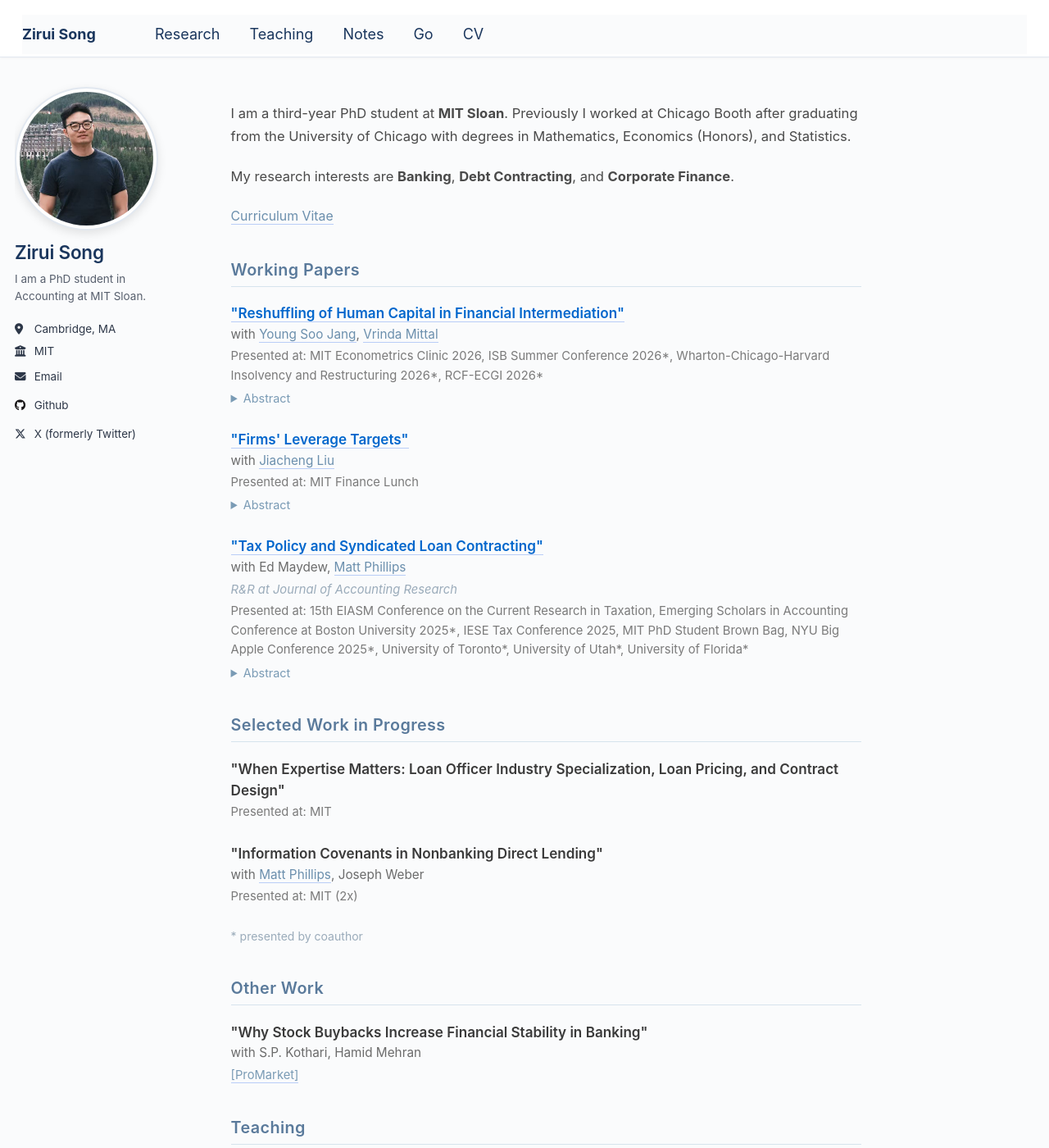
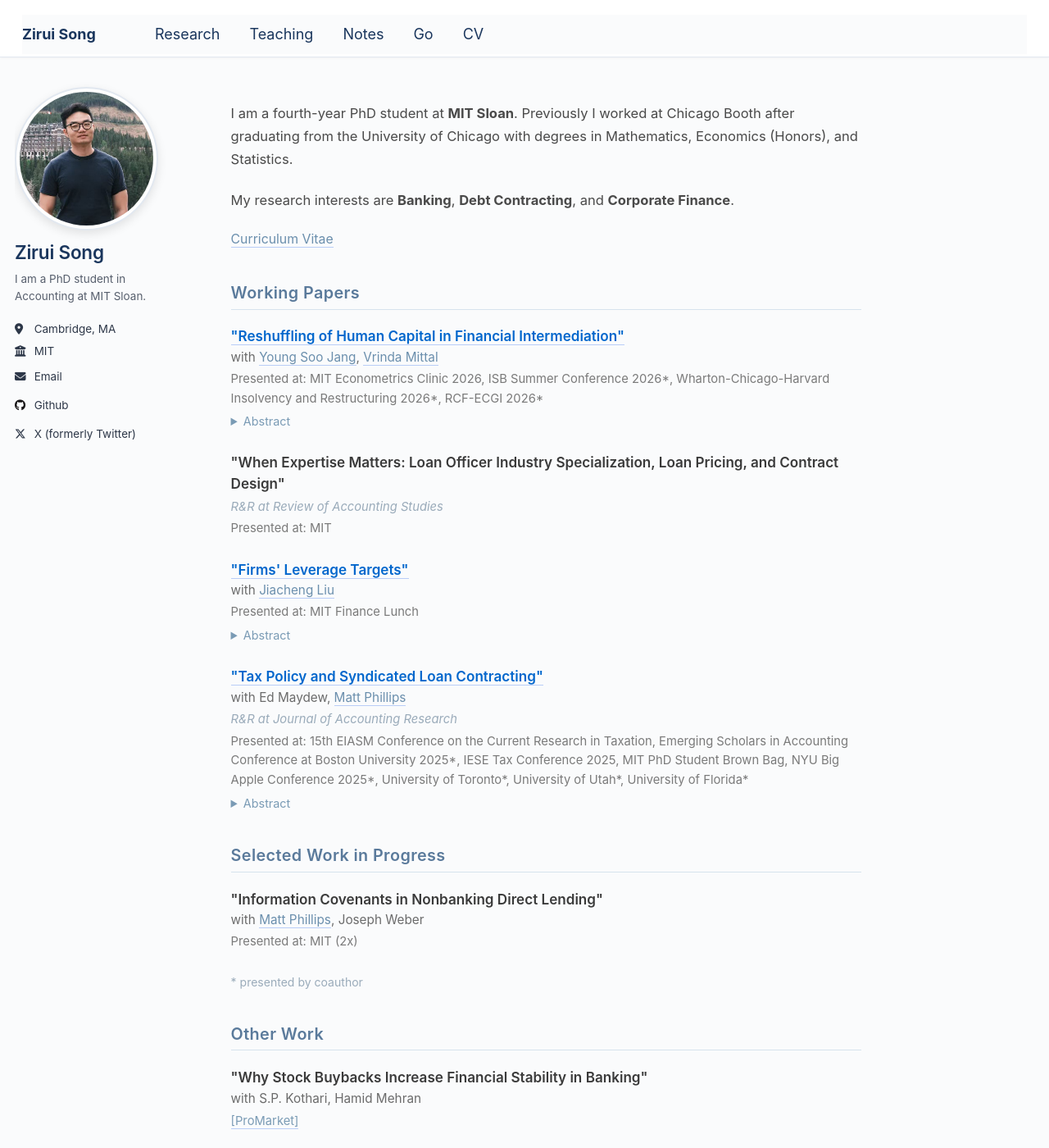
Before and after one commit to zirui-song/zirui-song.github.io, a Jekyll site: the page built from _pages/about.md, in a window 1280 px wide and 1400 px high. Shown: the whole window at 82% size. Built offline with Jekyll 4.4.1, drawn with Linux system fonts in a browser that asks for light colours.

Commit message:
Mark loan officer paper R&R at RAST; update to fourth-year PhD
Co-Authored-By: Claude Fable 5.1 <noreply@anthropic.com>

```diff
--- a/_pages/about.md
+++ b/_pages/about.md
@@ -124,7 +124,7 @@ redirect_from:
 <div class="home-section">
 
 <p class="intro">
-I am a third-year PhD student at <strong>MIT Sloan</strong>. Previously I worked at Chicago Booth after graduating from the University of Chicago with degrees in Mathematics, Economics (Honors), and Statistics.
+I am a fourth-year PhD student at <strong>MIT Sloan</strong>. Previously I worked at Chicago Booth after graduating from the University of Chicago with degrees in Mathematics, Economics (Honors), and Statistics.
 </p>
 
 <p class="intro">
```
Also changed, not shown: _research/loan_officer_human_capital.md (+2 -1 lines).
